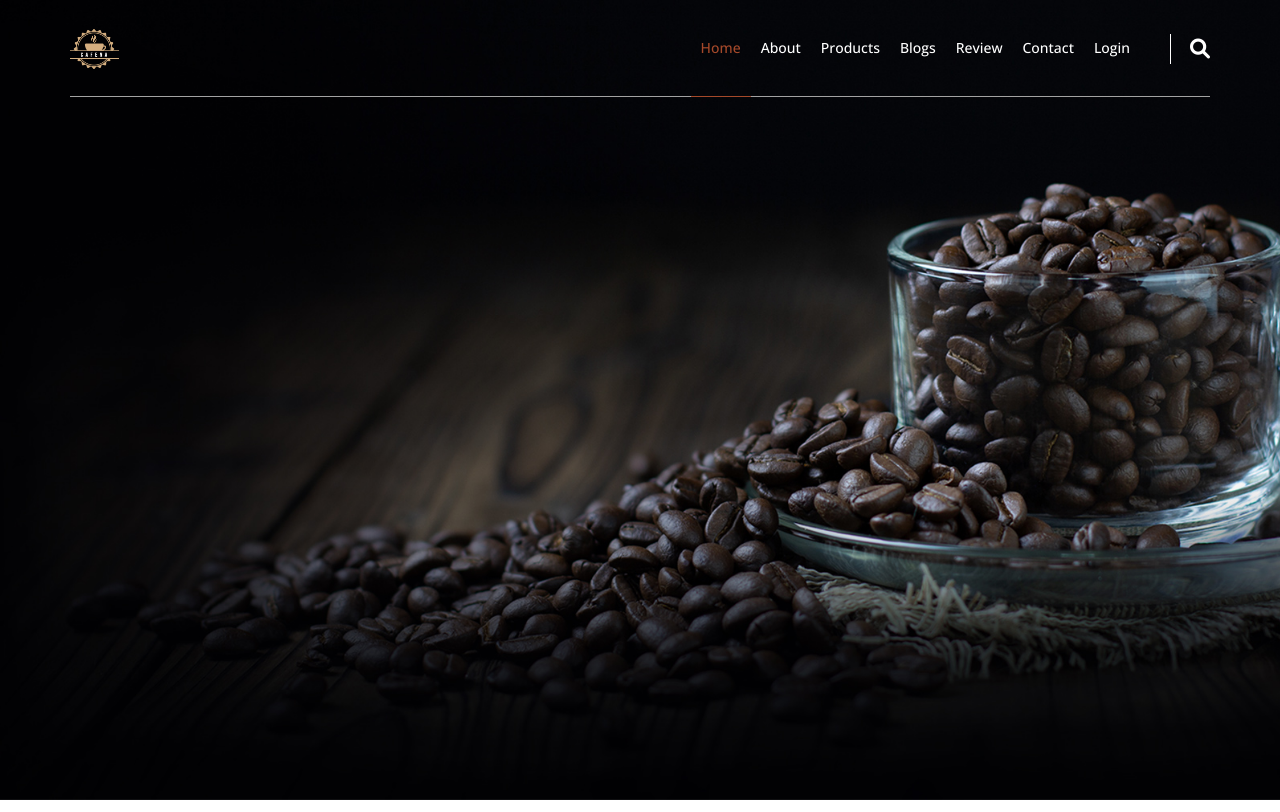
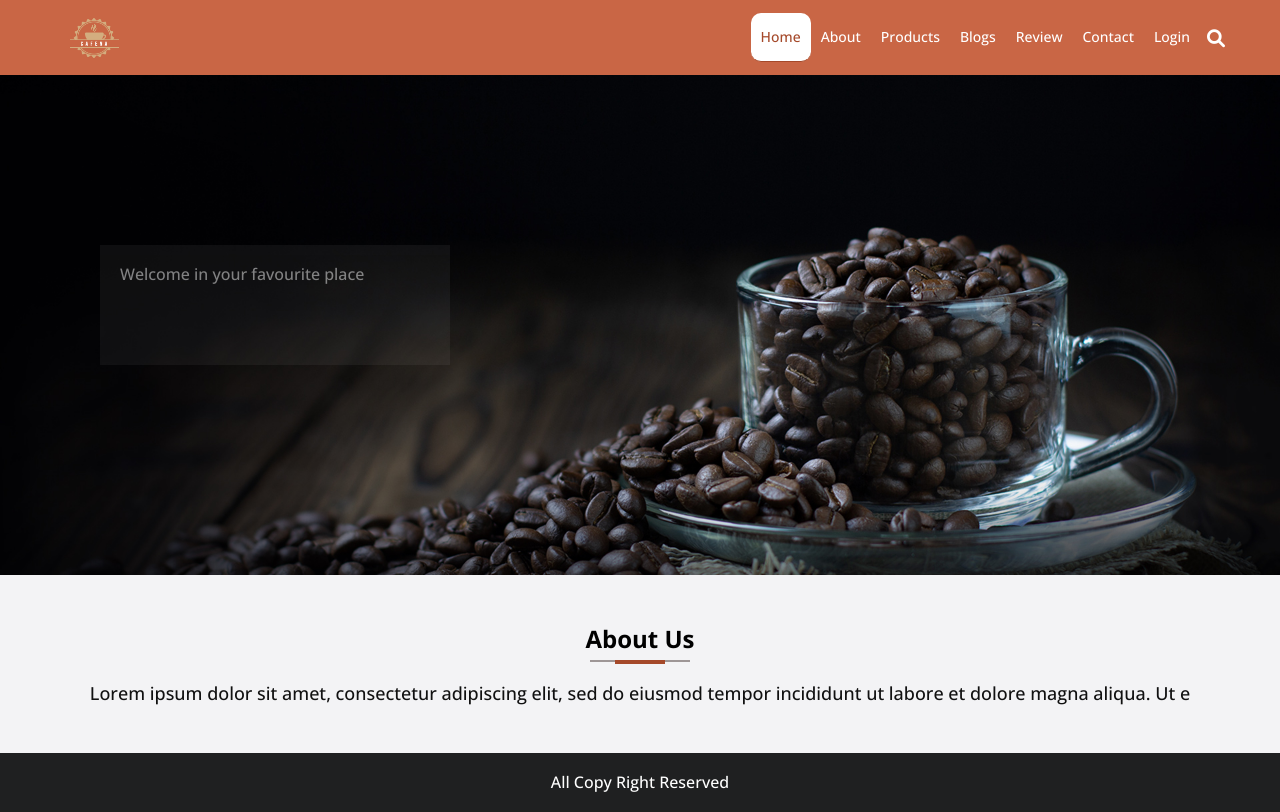
Before and after one commit to SaRaHussien2/CoffeeProject, a plain HTML site: page index.html in a window 1280 px wide. Drawn offline with nearby package versions, Linux system fonts and the light colour scheme.

Commit message:
add about us section and footer and handle menu

```diff
--- a/css/style.css
+++ b/css/style.css
@@ -2,6 +2,7 @@
 :root {
 	--main-color: #a5492a;
 	--secondary-color: #c96645;
+	--white-color: #ffffff;
 	--transparent-color: rgb(15 116 143 / 70%);
 	--section-padding: 100px;
 }
@@ -25,8 +26,6 @@ body {
 ul {
 	list-style:none;
 }
-
-
 .container {
 	margin-right:auto;
 	margin-left:auto;
@@ -61,57 +60,46 @@ ul {
 span {
 	color:var(--main-color);
 }
-/* End HomePage */
-
 /* Start Header */
-header {
-  position: absolute;
-  left: 0;
-  width: 100%;
-  z-index: 2;
+.header {
+  background-color:var(--secondary-color);
 }
-header .container {
+.header .container {
   display: flex;
   justify-content: space-between;
   align-items: center;
   position: relative;
-  min-height: 97px;
+  min-height: 75px;
 }
-header .container::after {
-  content: "";
-  position: absolute;
-  height: 1px;
-  background-color: #a2a2a2;
-  bottom: 0;
-  width: calc(100% - 30px);
-  left: 15px;
-}
-header .logo img {
+
+.header .logo img {
   height: 40px;
 }
-header nav {
+.header nav {
   flex: 1;
   display: flex;
   align-items: center;
   justify-content: flex-end;
 }
-header nav .toggle-menu {
+.header .nav .toggle-menu {
   color: white;
   font-size: 22px;
 }
 @media (min-width: 768px) {
-  header nav .toggle-menu {
+  .header .nav .toggle-menu {
     display: none;
   }
 }
-header nav ul {
+.header .nav ul {
 	display: flex;
+	margin-right: 10px;
+
 }
 @media (max-width: 767px) {
-  header nav ul {
+  .header .nav ul {
     display: none;
   }
-  header nav .toggle-menu:hover + ul {
+  .header .nav .toggle-menu:hover + ul {
     display: flex;
     flex-direction: column;
     position: absolute;
@@ -120,48 +108,116 @@ header nav ul {
     width: 100%;
     background-color: rgb(0 0 0 / 50%);
   }
-  header nav ul li a {
+  .header .nav ul li a {
     padding: 15px !important;
   }
 }
-header nav ul li a {
-  padding: 40px 10px;
+.header .nav ul li a {
+	padding: 16px 10px;
 	display: block;
-  color: white;
+	color: var(--white-color);
 	text-decoration: none;
 	font-size: 14px;
 	transition: 0.3s;
 	position: relative;
 	z-index: 2;
 }
-header nav ul li a.active,
-header nav ul li a:hover {
+.header .nav ul li a.active,
+.header .nav ul li a:hover {
 	color: var(--main-color);
 	border-bottom: 1px solid var(--main-color);
+    background-color:white;
+	border-radius: 10px;
 }
-header nav .form {
+.header.nav .form {
   width: 40px;
   height: 30px;
   position: relative;
   margin-left: 30px;
   border-left: 1px solid white;
 }
-header nav .form i {
-  color: white;
+.header .nav .form i {
+	color: var(--white-color);
 	position: absolute;
-  font-size: 20px;
+	font-size: 18px;
 	top: 50%;
 	transform: translateY(-50%);
 	right: 0;
+	cursor: pointer;
 }
 /* End Header */
-/* Start Home*/
-.home {
-	/*background-image:url("./../images/home/home-img.jpeg");
-*/
- min-height:100vh;
+
+/* End HomePage */
+.home .welcome{
+	height:500px;
 	background-color:#1f2021;
+	position:relative;
 	background-image:url('../images/home/home-img.jpeg');
 	background-size:cover;
+}
 
+.home .welcome .overlay {
+	background-color: rgba(250,250,250,.1);
+	position :absolute;
+	color:var(--white-color);
+    width: 350px;
+    height: 120px;
+    left: 100px;
+    top: 170px;
+	opacity:0.5;
 }
+
+.home .welcome .overlay p {
+	color:var(--white-color);
+	padding:20px;
+}
+
+/* Start About Us*/
+.home .about {
+	padding:50px 0;
+	background-color: hsla(240, 11%, 95%, 0.856);
+	width:100%;
+	text-align:center;
+}
+
+.home .about h2{
+	position: relative;
+    font-weight: bold;
+    margin-bottom: 30px;
+}
+
+.home .about h2:before{
+	position: absolute;
+    top: 35px;
+    left: calc(50% - 50px);
+    content: '';
+    width: 100px;
+    height: 2px;
+    background-color: #9e9696;
+}
+
+.home .about h2:after{
+    position: absolute;
+    top: 35px;
+    left: calc(50% - 25px);
+    content: '';
+    width: 50px;
+    height: 4px;
+    background-color: var(--main-color);
+}
+
+.home .about p{
+	font-size:18px;
+	color:#111;
+}
+/* End About Us*/
+/* End HomePage */
+
+/* Start Footer */
+ .footer{
+	background-color:#1f2021;
+	text-align:center;
+	padding:20px;
+	color:var(--white-color);
+}
+/* End Footer */
--- a/index.html
+++ b/index.html
@@ -13,14 +13,14 @@
 		<link href="https://fonts.googleapis.com/css2?family=Open+Sans:wght@300;500;700&display=swap" rel="stylesheet">
 	</head>
 	<body>
-	<div class="home">
+
 	    <!-- Start Header -->
-	    <header>
-					<div class="container">
+	    <div class ="header">
+			<div class="container">
 			<a href="#" class="logo">
 			  <img src="images/logo.png" alt="Logo" />
 			</a>
-			<nav>
+			<div class="nav">
 			  <i class="fas fa-bars toggle-menu"></i>
 			  <ul>
 				<li><a class="active" href="#">Home</a></li>
@@ -34,15 +34,30 @@
 			  <div class="form">
 				<i class="fas fa-search"></i>
 			  </div>
-			</nav>
 			</div>
-		</header>
+			</div>
+		</div>
 	    <!-- End Header -->
 
-			<div class="container">
-				<!-- <i class="fas fa-address-card fa-2x"></i> -->
+		<!-- Start Main Body -->
+			<div class="home">
+				<div class="welcome">
+					<div class="overlay">
+						<p>Welcome in your favourite place</p>
+					</div>
+				</div>
+				<div class="about">
+					 <h2>About Us</h2>
+					 <p>Lorem ipsum dolor sit amet, consectetur adipiscing elit,
+					 sed do eiusmod tempor incididunt ut labore et dolore magna aliqua. Ut e</p>
+				</div>
 
-
+			</div>
+		 <!--End Main Body -->
+			<div class="footer">
+				<div>
+					<p>All Copy Right Reserved</p>
+				</div>
 			</div>
 		</div>
 	</body>
```
Also changed, not shown: 2 other files. Lines whose indentation alone changed are shown as unchanged.
